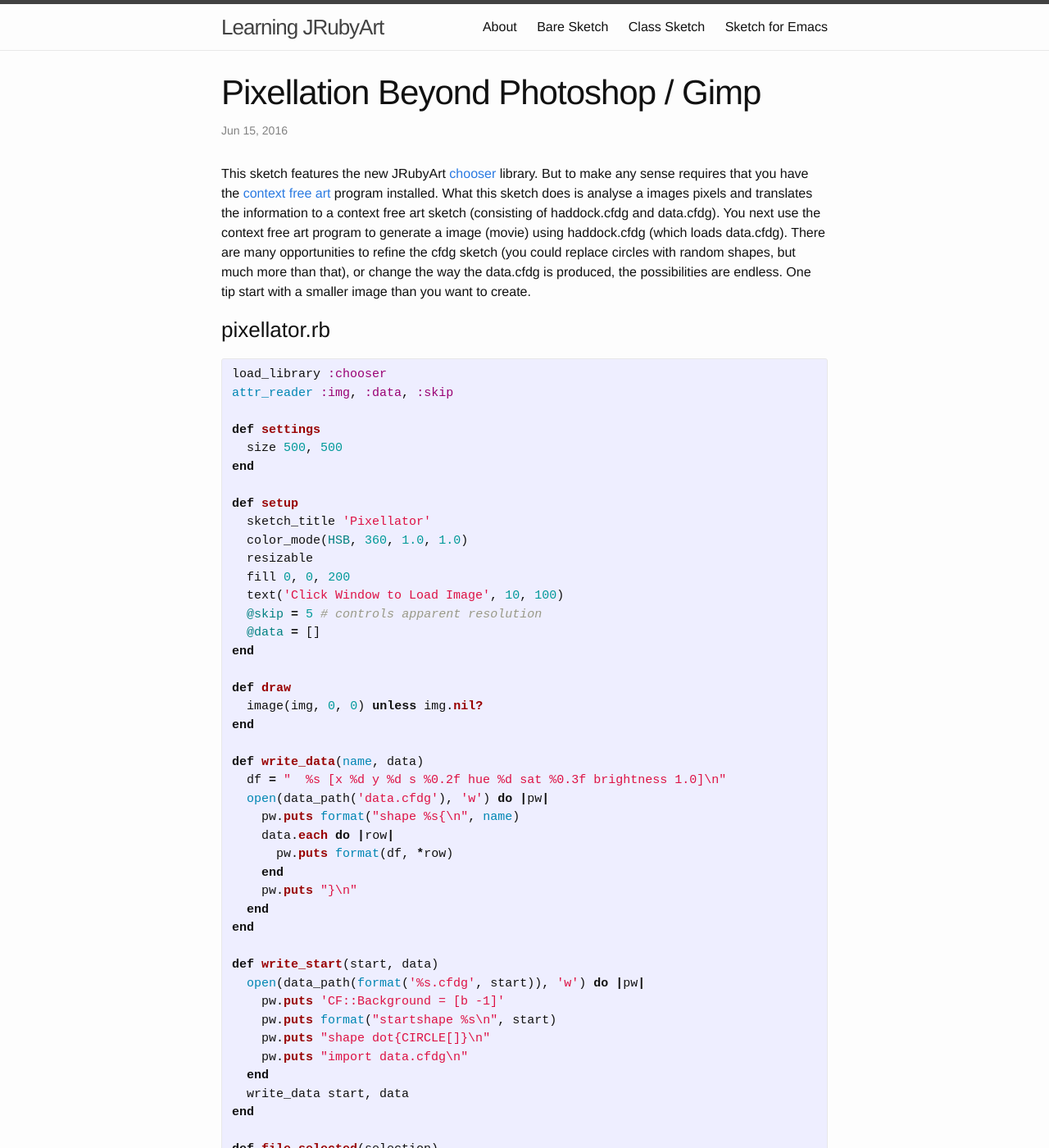
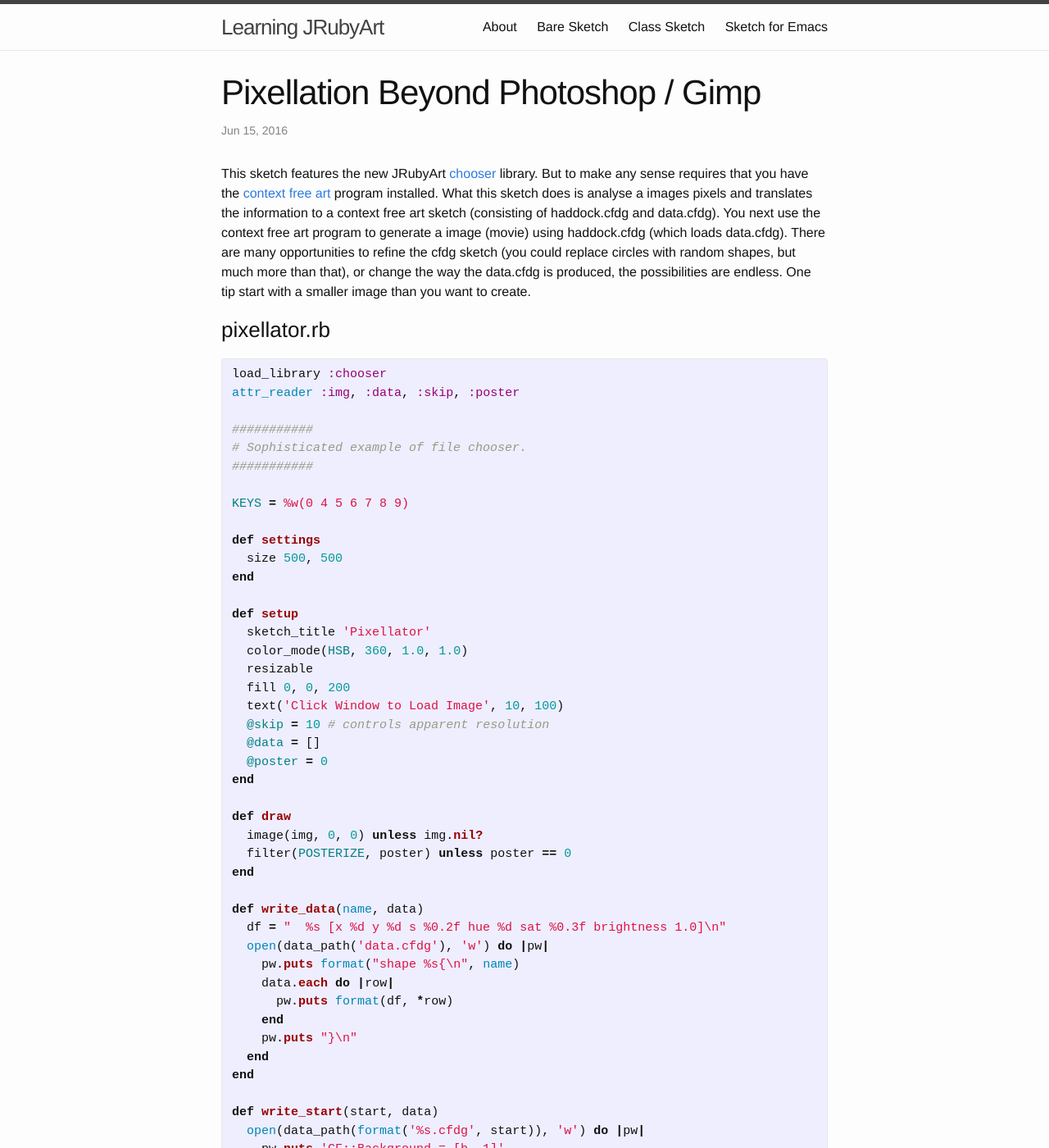
Before and after one commit to monkstone/monkstone.github.com, a Jekyll site: the page built from _posts/2016-06-15-pixellation.md, in a window 1280 px wide and 1400 px high. Shown: the whole window at 82% size. Built offline with Jekyll 4.4.1, drawn with Linux system fonts in a browser that asks for light colours; some of the changed text lies outside the part shown.

Commit message:
update sketch

```diff
--- a/_posts/2016-06-15-pixellation.md
+++ b/_posts/2016-06-15-pixellation.md
@@ -13,7 +13,13 @@ This sketch features the new JRubyArt [chooser][file_chooser] library. But to ma
 
 {% highlight ruby %}
 load_library :chooser
-attr_reader :img, :data, :skip
+attr_reader :img, :data, :skip, :poster
+
+###########
+# Sophisticated example of file chooser.
+###########
+
+KEYS = %w(0 4 5 6 7 8 9)
 
 def settings
   size 500, 500
@@ -25,12 +31,14 @@ def setup
   resizable
   fill 0, 0, 200
   text('Click Window to Load Image', 10, 100)
-  @skip = 5 # controls apparent resolution
+  @skip = 10 # controls apparent resolution
   @data = []
+  @poster = 0
 end
 
 def draw
   image(img, 0, 0) unless img.nil?
+  filter(POSTERIZE, poster) unless poster == 0
 end
 
 def write_data(name, data)
@@ -79,6 +87,8 @@ def key_pressed
     puts 'done'
   when 's', 'S'
     save_frame(data_path('original.png'))
+  when *KEYS
+    @poster = key.to_i
   else
     puts format('key %s was pressed', key)
   end
@@ -101,7 +111,6 @@ def pixellate
   write_start 'haddock', data
 end
 
-
 {% endhighlight %}
 
 My friend Phil Sutton RA painting (before). Phil was a contemporary of the late Harold Cohen, and told me that Harold used to paint with dots back in the day. Both artists are featured in [Six young Painters][six] The Arts Council (1956). Phil has remained resolutely a fauvist see some of his [work here][work] and some of his publicly owned work including some of his [Shakespeare paintings][shake].
```
Also changed, not shown: assets/after.png.
